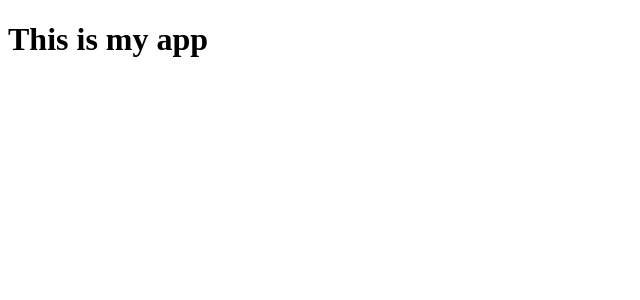
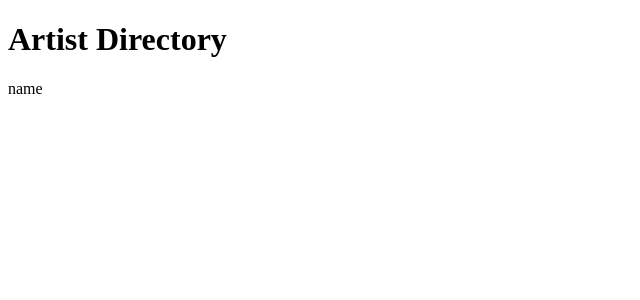
Before and after one commit to almutair018/angular2final, an Angular app: page / in a window 1280 px wide. Shown: the top 300 px of the page, without its empty margins (0-640 px from the left). Built offline with nearby package versions, Linux system fonts and the light colour scheme.

Commit message:
this is the end of lesson03

```diff
--- a/src/app/app.component.html
+++ b/src/app/app.component.html
@@ -1,3 +1,6 @@
-<h1>
-  {{title}}
-</h1>
+<div class="artistsearch">
+  <div class="card search">
+    <h1>Artist Directory</h1>
+    <span>name</span>
+  </div>
+</div>
--- a/src/app/app.component.ts
+++ b/src/app/app.component.ts
@@ -7,6 +7,5 @@ import {Component} from '@angular/core';
 })
 
 export class AppComponent {
-title = 'This is my app';
 
 }
```
